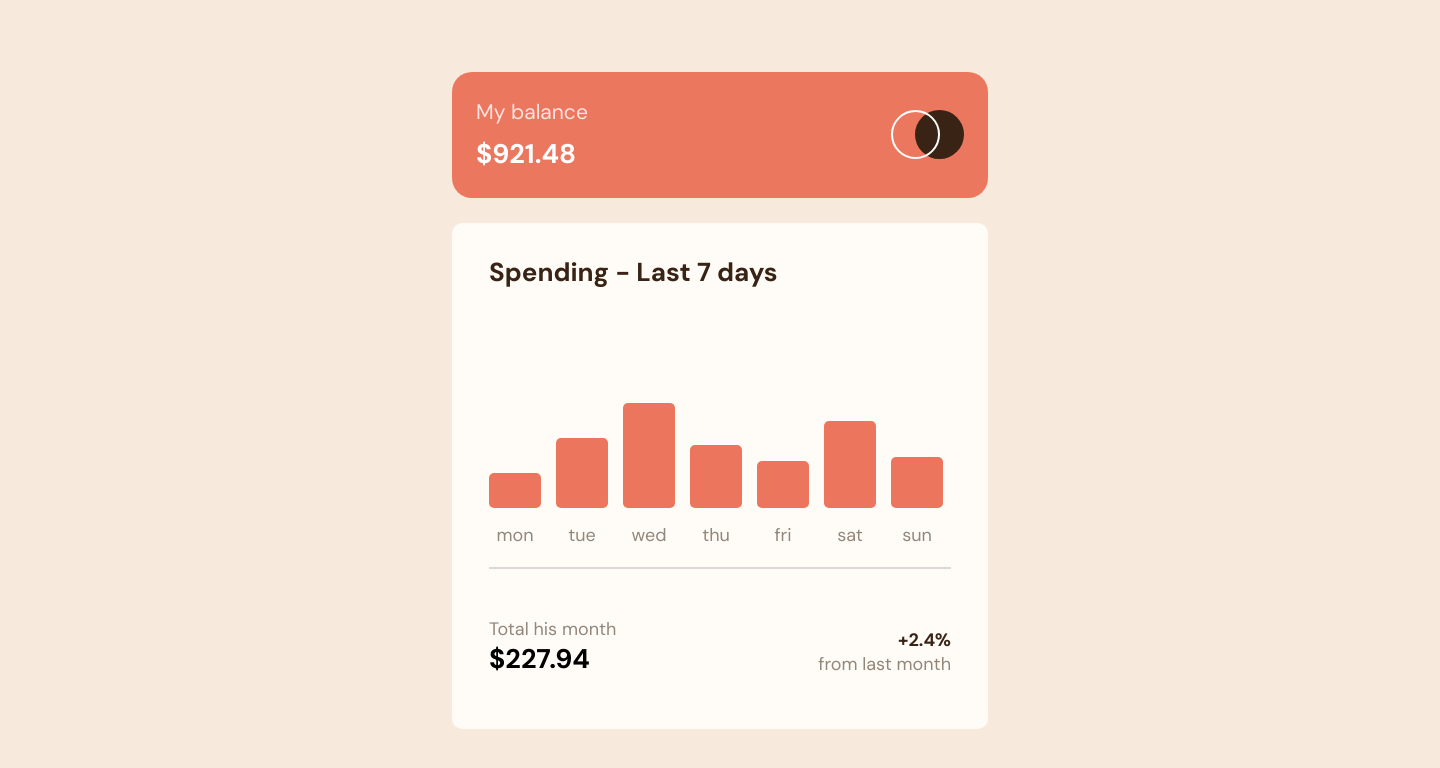
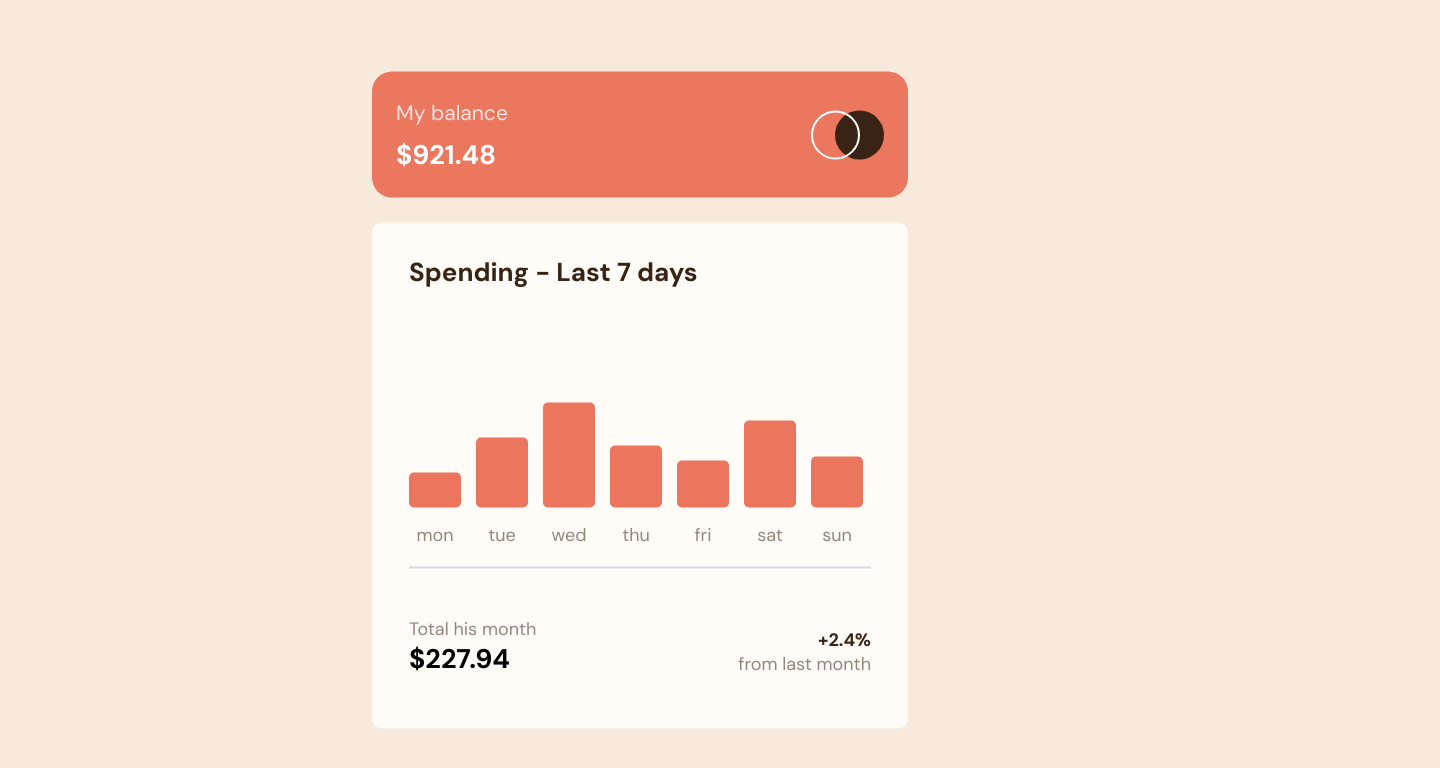
Before and after one commit to HHussHH/RTK_Reacut_Profit_Accounting, a React (Create React App) app: page / in a window 1280 px wide. Shown: the top 768 px of the page, 1440 px wide, since content can reach past the window. Built offline with nearby package versions, Linux system fonts and the light colour scheme.

Commit message:
completed full task

```diff
--- a/src/App.jsx
+++ b/src/App.jsx
@@ -5,12 +5,10 @@ import { useDispatch } from "react-redux";
 import data from "./data.json";
 import { addInfo } from "./fetures/days/days-slice";
 const Container = styled.div`
-  width: 1440px;
-  height: 100vh;
-  margin: 0 auto;
-  display: flex;
-  justify-content: center;
-  align-items: center;
+  position: absolute;
+  top: 50%;
+  left: 50%;
+  transform: translate(-50%, -50%);
 `;
 function App() {
   const dispatch = useDispatch();
--- a/src/components/Card.jsx
+++ b/src/components/Card.jsx
@@ -5,6 +5,11 @@ import { CardItem } from "./CardItem";
 const CardUI = styled.div`
   width: 536px;
   height: 657px;
+
+  @media (max-width: 375px) {
+    width: 340px;
+    height: auto;
+  } ;
 `;
 export const Card = () => {
   return (
--- a/src/components/CardItem.jsx
+++ b/src/components/CardItem.jsx
@@ -9,6 +9,11 @@ const CardItemUI = styled.div`
   background-color: #fffcf7;
   border-radius: 10px;
   padding: 32px 37px;
+
+  @media (max-width: 375px) {
+    padding: 10px 7px;
+    height: 456px;
+  } ;
 `;
 
 const CardItemTitile = styled.div`
@@ -37,6 +42,10 @@ const CardItemSystem = styled.h4`
     color: var(--colors-mediumBrown);
     font-weight: var(--fw-normal);
   }
+
+  @media (max-width: 375px) {
+    margin-right: 17px;
+  } ;
 `;
 
 const CardItemColumn = styled.div`
@@ -52,6 +61,10 @@ const CardItemColumn = styled.div`
   &:hover {
     background-color: #ff9b87;
   }
+
+  @media (max-width: 375px) {
+    width: 30px;
+  } ;
 `;
 
 const CardAmountInfo = styled.div`
@@ -63,6 +76,11 @@ const CardAmountInfo = styled.div`
   top: -30px;
   font-weight: var(--fw-normal);
   background-color: var(--colors-darkBrown);
+
+  @media (max-width: 375px) {
+    padding: 0px;
+    font-size: 14px;
+  } ;
 `;
 
 export const CardItem = () => {
```
